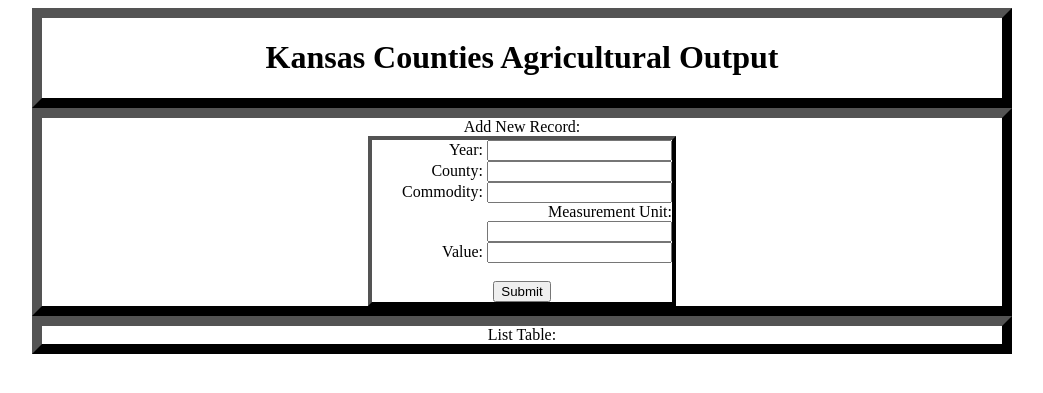
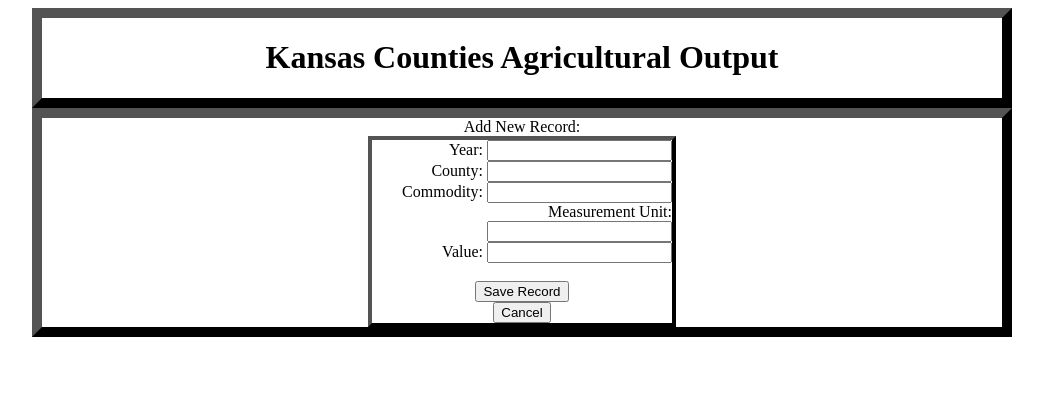
Before and after one commit to chrono101/cis560_finalProject, a PHP site: page /addRecord.php in a window 1280 px wide. Shown: the top 393 px of the page, without its empty margins (118-1161 px from the left). Run offline with PHP 8.4, Linux system fonts and the light colour scheme.

Commit message:
Updated GUI elements and added an addRecord feature.

```diff
--- a/addRecord.php
+++ b/addRecord.php
@@ -16,7 +16,7 @@ Add New Record:
 
 <div align = "right" style="width:300px;border:2px outset black;border-width:4px">
 
-<form action="addRecordSQL.php">
+
 
 Year: <input type="text" name="year"><br>&nbsp;&nbsp;&nbsp;&nbsp;&nbsp;
 County: <input type="text" name="county"><br>&nbsp;&nbsp;&nbsp;&nbsp;&nbsp;
@@ -24,18 +24,22 @@ Commodity: <input type="text" name="commodity"><br>&nbsp;&nbsp;&nbsp;&nbsp;&nbsp
 Measurement Unit: <input type="text" name="measurement"><br>&nbsp;&nbsp;&nbsp;&nbsp;&nbsp;
 Value: <input type="text" name="value"><br>&nbsp;&nbsp;&nbsp;&nbsp;&nbsp;
 <div align="center">
-<input type="submit" value="Submit">
+<form action="addRecordSQL.php">
+<input type="submit" value="Save Record" href="addRecordSQL.php" value="Cancel">
+</form>
+<form action="index.php">
+<input type="submit" value="Cancel">
+</form>
 </div>
 
-</form>
+
+
+
 
 </div>
 
 </div>
 
-<div id="tablechart" style="width:960px;border:2px outset black;border-width:10px">
-List Table:
-</div>
 
 </div>
 </body>
--- a/index.php
+++ b/index.php
@@ -78,6 +78,9 @@ Sort Output Values From:
 <div id="tablechart" style="width:960px;border:2px outset black;border-width:10px">
 List Table:
 </div>
+<div style="width:960px;border:2px outset black;border-width:10px">
+<a href="./addRecord.php">Add New Record</url>
+</div>
 
 </div>
 </body>
```
